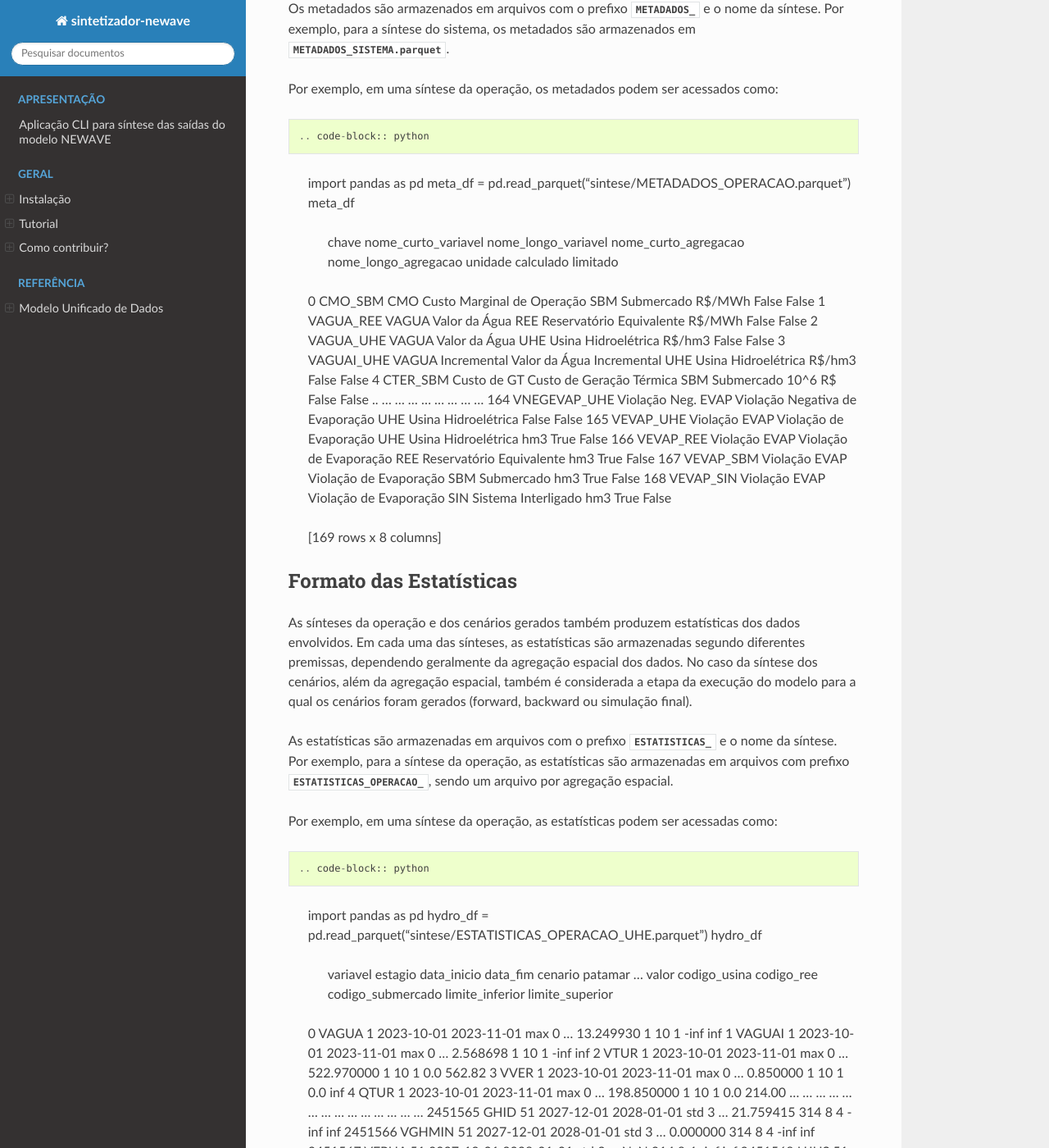
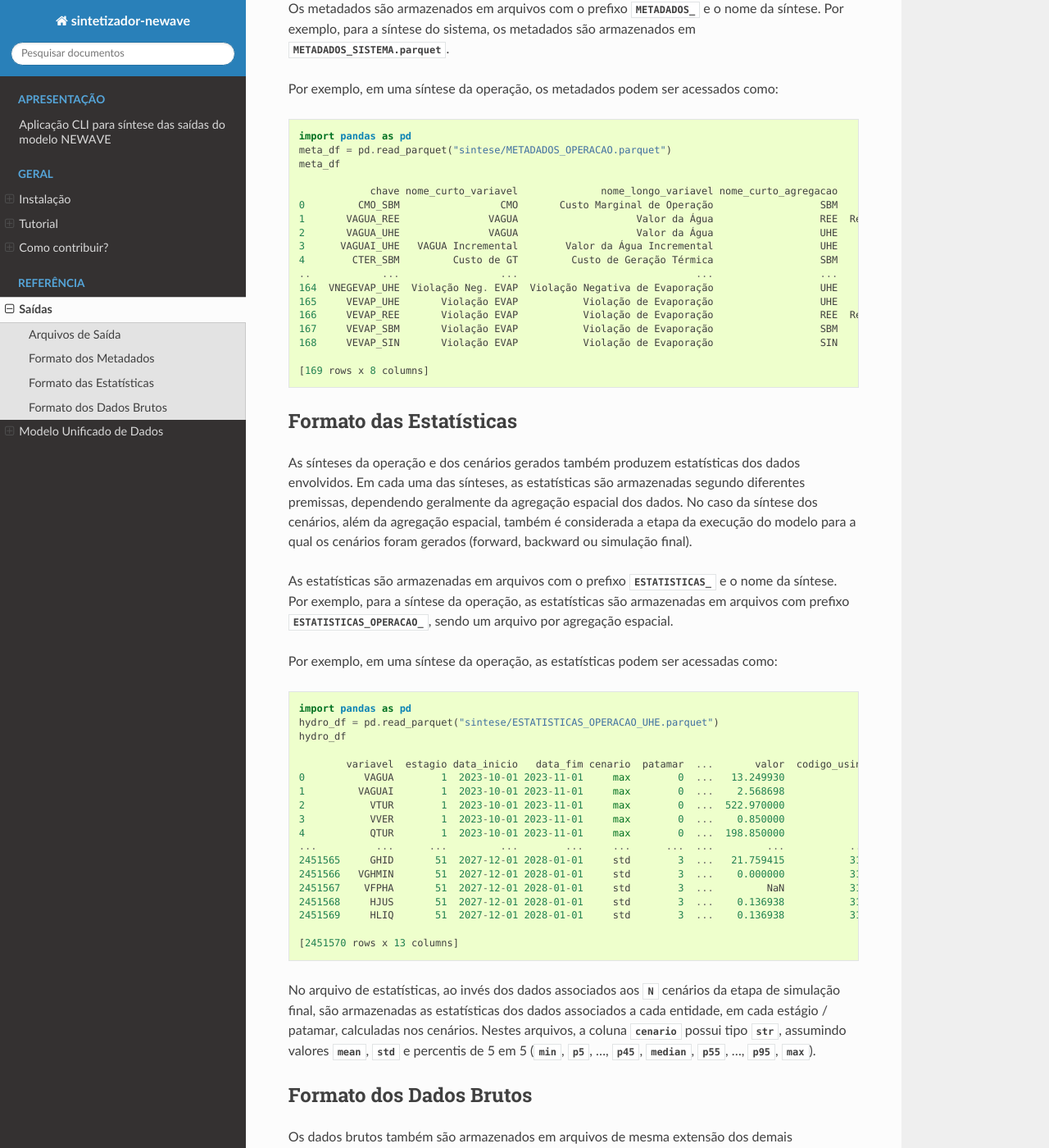
Before and after one commit to rjmalves/sintetizador-newave, a Sphinx documentation site: the page built from docs/source/referencia/saidas.rst, in a window 1280 px wide and 1400 px high, scrolled down 2207 px. Shown: the whole window at 82% size. Built offline with Sphinx 7.4.7 and the Read the Docs theme 2.0.0, drawn with Linux system fonts in a browser that asks for light colours; pages that are not in the unit, such as notebooks, are missing from menus; some of the changed text lies outside the part shown.

Commit message:
fix docs

```diff
--- a/docs/source/index.rst
+++ b/docs/source/index.rst
@@ -27,7 +27,7 @@ desenvolvido pelo `CEPEL <http://www.cepel.br/>`_ e utilizado para a planejament
    :caption: Referência
    :maxdepth: 2
 
-   referencia/comandos
+   referencia/saidas
    referencia/modelo
 
 :ref:`genindex`
--- a/docs/source/referencia/saidas.rst
+++ b/docs/source/referencia/saidas.rst
@@ -108,7 +108,7 @@ As sínteses realizadas são armazenadas em arquivos de metadados, que também s
 
 Os metadados são armazenados em arquivos com o prefixo `METADADOS_` e o nome da síntese. Por exemplo, para a síntese do sistema, os metadados são armazenados em `METADADOS_SISTEMA.parquet`.
 
-Por exemplo, em uma síntese da operação, os metadados podem ser acessados como::
+Por exemplo, em uma síntese da operação, os metadados podem ser acessados como:
 
 
 .. code-block:: python
@@ -118,17 +118,17 @@ Por exemplo, em uma síntese da operação, os metadados podem ser acessados com
     meta_df
 
                 chave nome_curto_variavel              nome_longo_variavel nome_curto_agregacao      nome_longo_agregacao  unidade  calculado  limitado
-    0         CMO_SBM                 CMO       Custo Marginal de Operação                  SBM                Submercado   R$/MWh      False     False
-    1       VAGUA_REE               VAGUA                    Valor da Água                  REE  Reservatório Equivalente   R$/MWh      False     False
-    2       VAGUA_UHE               VAGUA                    Valor da Água                  UHE       Usina Hidroelétrica   R$/hm3      False     False
-    3      VAGUAI_UHE   VAGUA Incremental        Valor da Água Incremental                  UHE       Usina Hidroelétrica   R$/hm3      False     False
-    4        CTER_SBM         Custo de GT         Custo de Geração Térmica                  SBM                Submercado  10^6 R$      False     False
+    0         CMO_SBM                 CMO       Custo Marginal de Operação                  SBM                Submercado  'R$/MWh'      False     False
+    1       VAGUA_REE               VAGUA                    Valor da Água                  REE  Reservatório Equivalente  'R$/MWh'      False     False
+    2       VAGUA_UHE               VAGUA                    Valor da Água                  UHE       Usina Hidroelétrica  'R$/hm3'      False     False
+    3      VAGUAI_UHE   VAGUA Incremental        Valor da Água Incremental                  UHE       Usina Hidroelétrica  'R$/hm3'      False     False
+    4        CTER_SBM         Custo de GT         Custo de Geração Térmica                  SBM                Submercado '10^6 R$'      False     False
     ..            ...                 ...                              ...                  ...                       ...      ...        ...       ...
-    164  VNEGEVAP_UHE  Violação Neg. EVAP  Violação Negativa de Evaporação                  UHE       Usina Hidroelétrica               False     False
-    165     VEVAP_UHE       Violação EVAP           Violação de Evaporação                  UHE       Usina Hidroelétrica      hm3       True     False
-    166     VEVAP_REE       Violação EVAP           Violação de Evaporação                  REE  Reservatório Equivalente      hm3       True     False
-    167     VEVAP_SBM       Violação EVAP           Violação de Evaporação                  SBM                Submercado      hm3       True     False
-    168     VEVAP_SIN       Violação EVAP           Violação de Evaporação                  SIN       Sistema Interligado      hm3       True     False
+    164  VNEGEVAP_UHE  Violação Neg. EVAP  Violação Negativa de Evaporação                  UHE       Usina Hidroelétrica                False     False
+    165     VEVAP_UHE       Violação EVAP           Violação de Evaporação                  UHE       Usina Hidroelétrica     'hm3'       True     False
+    166     VEVAP_REE       Violação EVAP           Violação de Evaporação                  REE  Reservatório Equivalente     'hm3'       True     False
+    167     VEVAP_SBM       Violação EVAP           Violação de Evaporação                  SBM                Submercado     'hm3'       True     False
+    168     VEVAP_SIN       Violação EVAP           Violação de Evaporação                  SIN       Sistema Interligado     'hm3'       True     False
 
     [169 rows x 8 columns]
 
@@ -141,7 +141,7 @@ da agregação espacial dos dados. No caso da síntese dos cenários, além da a
 
 As estatísticas são armazenadas em arquivos com o prefixo `ESTATISTICAS_` e o nome da síntese. Por exemplo, para a síntese da operação, as estatísticas são armazenadas em arquivos com prefixo `ESTATISTICAS_OPERACAO_`, sendo um arquivo por agregação espacial.
 
-Por exemplo, em uma síntese da operação, as estatísticas podem ser acessadas como::
+Por exemplo, em uma síntese da operação, as estatísticas podem ser acessadas como:
 
 
 .. code-block:: python
@@ -174,7 +174,7 @@ Formato dos Dados Brutos
 --------------------------
 
 Os dados brutos também são armazenados em arquivos de mesma extensão dos demais produzidos pela síntese. Por exemplo, para a síntese da operação, os dados são armazenados em arquivos que possuem os nomes da chave identificadora da variável e da agregação espacial,
-como `CMO_SBM` e `EARMF_REE`. Para uma mesma entidade, os arquivos de todas as variáveis possuem as mesmas colunas::
+como `CMO_SBM` e `EARMF_REE`. Para uma mesma entidade, os arquivos de todas as variáveis possuem as mesmas colunas:
 
 
 .. code-block:: python
```
Also changed, not shown: docs/source/install.rst (deleted, +0 -24 lines), docs/source/reference.rst (deleted, +0 -10 lines).
